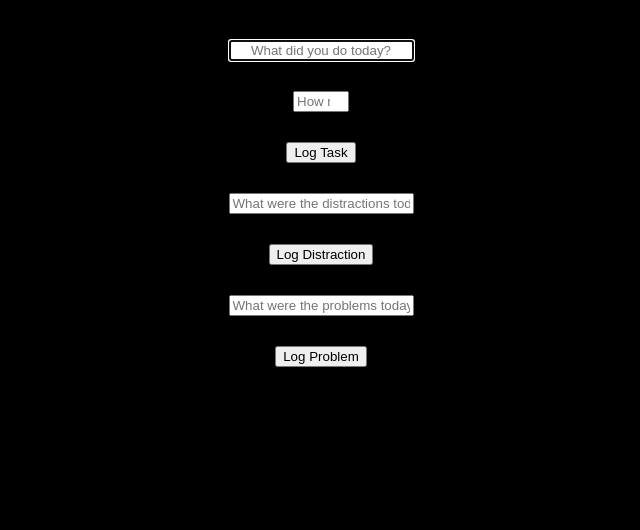
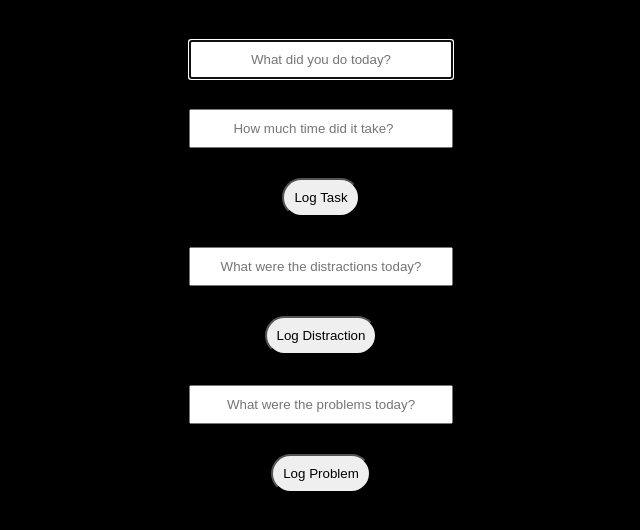
Before and after one commit to shahed-raza/Personal-Tracker, a Flask app: page /log in a window 1280 px wide. Shown: the part 207-737 px from the top of the page, without its empty margins (319-959 px from the left). Run offline with Flask 3, Linux system fonts and the light colour scheme.

Commit message:
Add style to input, button tags in forms

```diff
--- a/static/style.css
+++ b/static/style.css
@@ -63,3 +63,13 @@ div.note-card {
     justify-content: center;
     align-items: center;
 }
+
+form input {
+    padding: 10px;
+    width: 20%;
+}
+
+form button {
+    padding: 10px;
+    border-radius: 20px;
+}
```
